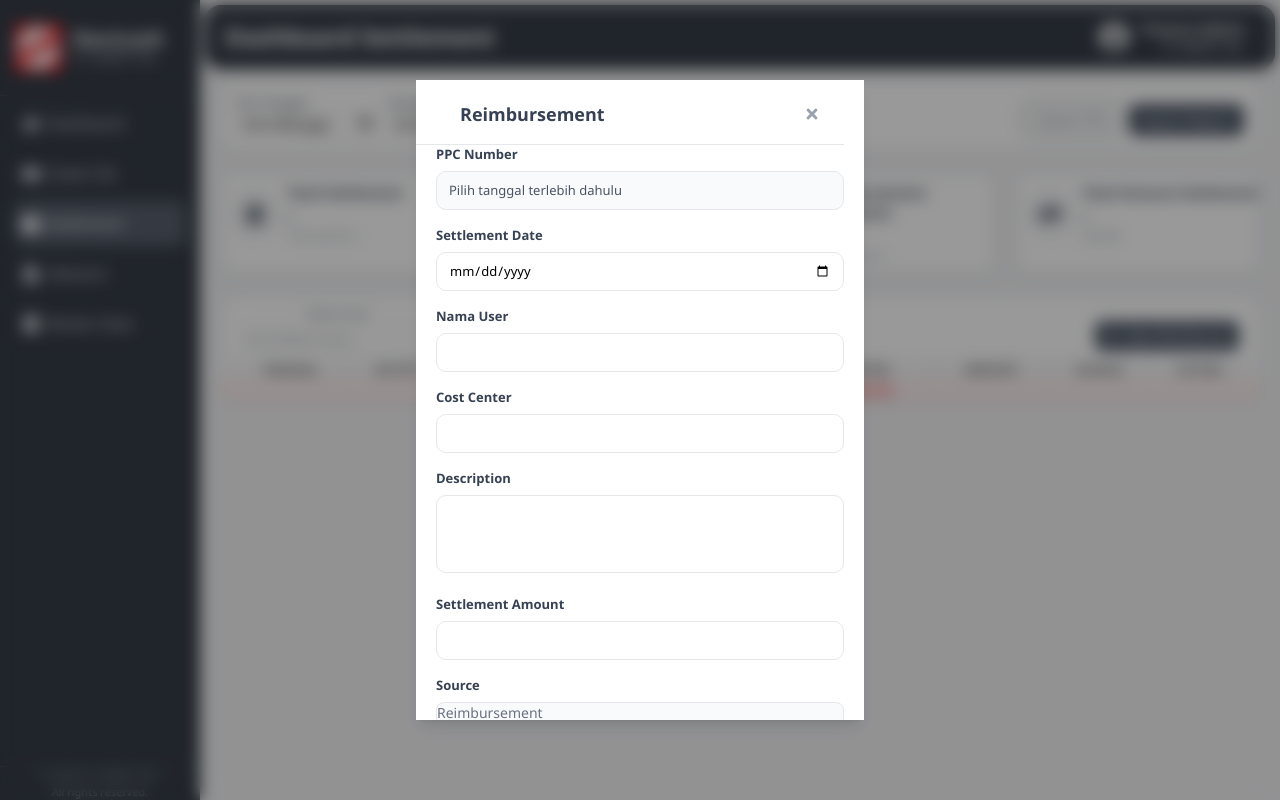
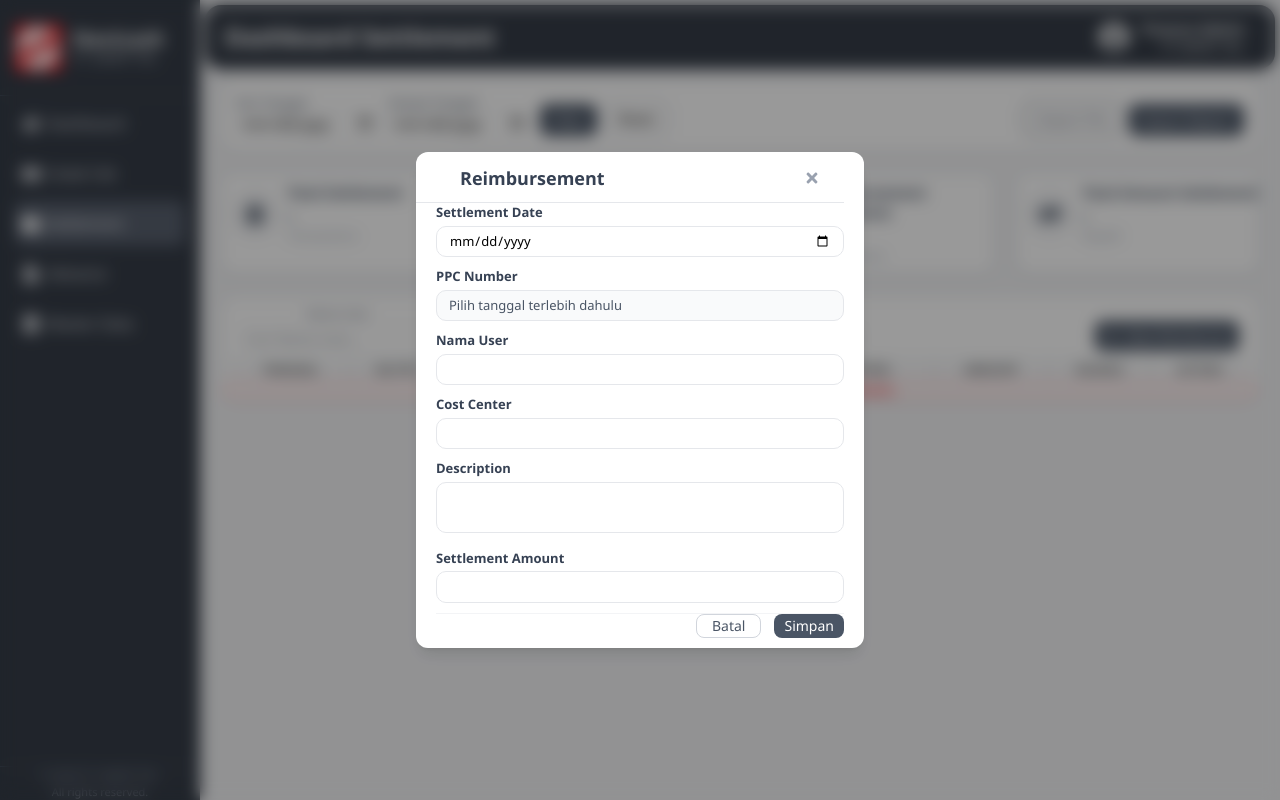
Before and after one commit to Nuril-Amada/Smart, a React (Vite) app: page /Settlement in a window 1280 px wide. Both pictures are taken after a click on the button "New Reimburse". Built offline with nearby package versions, Linux system fonts and the light colour scheme.

Commit message:
Update Tampilan

```diff
--- a/src/components/settlement/Table.jsx
+++ b/src/components/settlement/Table.jsx
@@ -161,6 +161,7 @@ export default function Table({ startDate, endDate, refreshKey }) {
   const [filterUser, setFilterUser] = useState("");
   const [filterCostCenter, setFilterCostCenter] =
     useState("");
+  const [filterStatus, setFilterStatus] = useState("All Status");
 
   const userInputRef = useRef(null);
   const ccInputRef = useRef(null);
@@ -218,8 +219,8 @@ export default function Table({ startDate, endDate, refreshKey }) {
         settlement_amount:
           Number(item.settlement_amount),
         source:
-          item.source === "ADVANCE"
-            ? "Advance"
+          item.source === "ADVANCE" || item.source === "SETTLEMENT" || item.source === "Settlement" || item.source === "Advance"
+            ? "Settlement"
             : "Reimbursement",
         is_checked:
           item.is_checked,
@@ -449,8 +450,14 @@ export default function Table({ startDate, endDate, refreshKey }) {
           <AutocompleteInput
             containerRef={userInputRef}
             value={filterUser}
-            onChange={setFilterUser}
-            onSelect={setFilterUser}
+            onChange={(val) => {
+              setFilterUser(val);
+              setPage(1);
+            }}
+            onSelect={(val) => {
+              setFilterUser(val);
+              setPage(1);
+            }}
             suggestions={userSuggestions}
             placeholder="Cari Nama User..."
             wrapperStyle={{ marginLeft: "20px" }}
@@ -468,13 +475,38 @@ export default function Table({ startDate, endDate, refreshKey }) {
           <AutocompleteInput
             containerRef={ccInputRef}
             value={filterCostCenter}
-            onChange={setFilterCostCenter}
-            onSelect={setFilterCostCenter}
+            onChange={(val) => {
+              setFilterCostCenter(val);
+              setPage(1);
+            }}
+            onSelect={(val) => {
+              setFilterCostCenter(val);
+              setPage(1);
+            }}
             suggestions={costCenterSuggestions}
             placeholder="Cari Cost Center..."
             inputStyle={{ marginBottom: "10px", padding: "1px 5px" }}
           />
 
+        </div>
+
+        <div className="flex flex-col gap-1">
+          <label className="text-xs font-medium text-gray-500 text-center">
+            Source
+          </label>
+          <select
+            value={filterStatus}
+            onChange={(e) => {
+              setFilterStatus(e.target.value);
+              setPage(1);
+            }}
+            className="border border-gray-200 rounded-lg text-sm px-3 py-2 text-gray-700 min-w-[160px] focus:outline-none focus:ring-2 focus:ring-gray-200"
+            style={{ marginBottom: "10px", padding: "1px 5px" }}
+          >
+            <option>All Source</option>
+            <option>Reimbursement</option>
+            <option>Settlement</option>
+          </select>
         </div>
 
         <div className="flex-1" />
@@ -495,17 +527,17 @@ export default function Table({ startDate, endDate, refreshKey }) {
 
       {/* ================= TABLE ================= */}
       <div className="overflow-x-auto" style={{ marginLeft: "10px", marginRight: "10px" }}>
-        <table className="w-full text-sm border border-gray-300 text-center">
+        <table className="w-full text-sm border border-gray-300 text-left">
           <thead>
-            <tr className="text-xs uppercase tracking-wide bg-gray-50">
-              <th className="p-3 font-medium border border-gray-300 text-center">Tanggal</th>
-              <th className="p-3 font-medium border border-gray-300 text-center">No PPC</th>
-              <th className="p-3 font-medium border border-gray-300 text-center">Nama User</th>
-              <th className="p-3 font-medium border border-gray-300 text-center">Cost Center</th>
-              <th className="p-3 font-medium border border-gray-300 text-center">Description</th>
-              <th className="p-3 font-medium border border-gray-300 text-center">Amount</th>
-              <th className="p-3 font-medium border border-gray-300 text-center">Source</th>
-              <th className="p-3 font-medium border border-gray-300 text-center">Action</th>
+            <tr className="text-xs uppercase tracking-wide bg-gray-50 text-center">
+              <th className="p-3 font-medium border border-gray-300">Tanggal</th>
+              <th className="p-3 font-medium border border-gray-300">No PPC</th>
+              <th className="p-3 font-medium border border-gray-300">Nama User</th>
+              <th className="p-3 font-medium border border-gray-300">Cost Center</th>
+              <th className="p-3 font-medium border border-gray-300">Description</th>
+              <th className="p-3 font-medium border border-gray-300">Amount</th>
+              <th className="p-3 font-medium border border-gray-300">Source</th>
+              <th className="p-3 font-medium border border-gray-300">Action</th>
             </tr>
           </thead>
 
@@ -634,12 +666,12 @@ export default function Table({ startDate, endDate, refreshKey }) {
       {
         manualInputOpen && (
           <div className="fixed inset-0 z-50 flex items-center justify-center bg-black/40 backdrop-blur-sm p-4">
-            <div className="bg-white rounded-none shadow-lg w-full max-w-md max-h-[80vh] overflow-y-auto">
+            <div className="bg-white rounded-xl shadow-lg w-full max-w-md max-h-[85vh] overflow-y-auto">
 
               {/* Header */}
               <div
                 className="flex items-center justify-between border-b border-gray-200"
-                style={{ padding: "20px 24px 16px", marginRight: "20px" }}
+                style={{ padding: "12px 24px 10px", marginRight: "20px" }}
               >
                 <h3
                   className="text-lg font-semibold text-gray-700"
@@ -660,7 +692,7 @@ export default function Table({ startDate, endDate, refreshKey }) {
               {/* Form */}
               <form
                 onSubmit={handleManualSubmit}
-                className="px-6 py-5 flex flex-col gap-4"
+                className="px-6 py-3 flex flex-col gap-2.5"
                 style={{
                   marginRight: "20px",
                   marginLeft: "20px",
@@ -668,7 +700,22 @@ export default function Table({ startDate, endDate, refreshKey }) {
                 }}
               >
                 <div>
-                  <label className="block text-[13px] font-semibold text-gray-700" style={{ marginBottom: "6px" }}>
+                  <label className="block text-[13px] font-semibold text-gray-700" style={{ marginBottom: "3px" }}>
+                    Settlement Date
+                  </label>
+
+                  <input
+                    type="date"
+                    name="settlement_date"
+                    value={manualForm.settlement_date}
+                    onChange={handleManualChange}
+                    required
+                    className="w-full border border-gray-200 rounded-[10px] text-[13px] focus:ring-2 focus:ring-blue-600 outline-none" style={{ padding: "5px 12px", borderWidth: "1.5px" }}
+                  />
+                </div>
+
+                <div>
+                  <label className="block text-[13px] font-semibold text-gray-700" style={{ marginBottom: "3px" }}>
                     PPC Number
                   </label>
                   <input
@@ -678,28 +725,12 @@ export default function Table({ startDate, endDate, refreshKey }) {
                       "Pilih tanggal terlebih dahulu"
                     }
                     readOnly
-                    className="w-full border border-gray-200 rounded-[10px] text-[13px] bg-gray-50 text-gray-600" style={{ padding: "9px 12px", borderWidth: "1.5px" }}
+                    className="w-full border border-gray-200 rounded-[10px] text-[13px] bg-gray-50 text-gray-600" style={{ padding: "5px 12px", borderWidth: "1.5px" }}
                   />
                 </div>
 
                 <div>
-                  <label className="block text-[13px] font-semibold text-gray-700" style={{ marginBottom: "6px" }}>
-                    Settlement Date
-                  </label>
-
-                  <input
-                    type="date"
-                    name="settlement_date"
-                    value={manualForm.settlement_date}
-                    onChange={handleManualChange}
-                    required
-                    className="w-full border border-gray-200 rounded-[10px] text-[13px] focus:ring-2 focus:ring-blue-600 outline-none" style={{ padding: "9px 12px", borderWidth: "1.5px" }}
-                  />
-                </div>
-
-
-                <div>
-                  <label className="block text-[13px] font-semibold text-gray-700" style={{ marginBottom: "6px" }}>
+                  <label className="block text-[13px] font-semibold text-gray-700" style={{ marginBottom: "3px" }}>
                     Nama User
                   </label>
 
@@ -709,12 +740,12 @@ export default function Table({ startDate, endDate, refreshKey }) {
                     value={manualForm.employee_name || ""}
                     onChange={handleManualChange}
                     required
-                    className="w-full border border-gray-200 rounded-[10px] text-[13px] focus:ring-2 focus:ring-blue-600 outline-none" style={{ padding: "9px 12px", borderWidth: "1.5px" }}
+                    className="w-full border border-gray-200 rounded-[10px] text-[13px] focus:ring-2 focus:ring-blue-600 outline-none" style={{ padding: "5px 12px", borderWidth: "1.5px" }}
                   />
                 </div>
 
                 <div>
-                  <label className="block text-[13px] font-semibold text-gray-700" style={{ marginBottom: "6px" }}>
+                  <label className="block text-[13px] font-semibold text-gray-700" style={{ marginBottom: "3px" }}>
                     Cost Center
                   </label>
 
@@ -724,27 +755,27 @@ export default function Table({ startDate, endDate, refreshKey }) {
                     value={manualForm.cost_center}
                     onChange={handleManualChange}
                     required
-                    className="w-full border border-gray-200 rounded-[10px] text-[13px] focus:ring-2 focus:ring-blue-600 outline-none" style={{ padding: "9px 12px", borderWidth: "1.5px" }}
+                    className="w-full border border-gray-200 rounded-[10px] text-[13px] focus:ring-2 focus:ring-blue-600 outline-none" style={{ padding: "5px 12px", borderWidth: "1.5px" }}
                   />
                 </div>
 
                 <div>
-                  <label className="block text-[13px] font-semibold text-gray-700" style={{ marginBottom: "6px" }}>
+                  <label className="block text-[13px] font-semibold text-gray-700" style={{ marginBottom: "3px" }}>
                     Description
                   </label>
 
                   <textarea
-                    rows={3}
+                    rows={2}
                     name="description"
                     value={manualForm.description}
                     onChange={handleManualChange}
                     required
-                    className="w-full border border-gray-200 rounded-[10px] text-[13px] focus:ring-2 focus:ring-blue-600 outline-none resize-none" style={{ padding: "9px 12px", borderWidth: "1.5px" }}
+                    className="w-full border border-gray-200 rounded-[10px] text-[13px] focus:ring-2 focus:ring-blue-600 outline-none resize-none" style={{ padding: "5px 12px", borderWidth: "1.5px" }}
                   />
                 </div>
 
                 <div>
-                  <label className="block text-[13px] font-semibold text-gray-700" style={{ marginBottom: "6px" }}>
+                  <label className="block text-[13px] font-semibold text-gray-700" style={{ marginBottom: "3px" }}>
                     Settlement Amount
                   </label>
 
@@ -755,21 +786,8 @@ export default function Table({ startDate, endDate, refreshKey }) {
                     value={manualForm.settlement_amount}
                     onChange={handleManualChange}
                     required
-                    className="w-full border border-gray-200 rounded-[10px] text-[13px] focus:ring-2 focus:ring-blue-600 outline-none" style={{ padding: "9px 12px", borderWidth: "1.5px" }}
+                    className="w-full border border-gray-200 rounded-[10px] text-[13px] focus:ring-2 focus:ring-blue-600 outline-none" style={{ padding: "5px 12px", borderWidth: "1.5px" }}
                   />
-                </div>
-
-                <div>
-                  <label className="block text-[13px] font-semibold text-gray-700" style={{ marginBottom: "6px" }}>
-                    Source
-                  </label>
-
-                  <div className="w-full border border-gray-200 bg-gray-50 rounded-lg px-3 py-2 text-sm text-gray-500">
-                    Reimbursement
-                    <span className="block text-xs text-gray-400 mt-0.5">
-                      Manual input hanya untuk data Reimbursement.
-                    </span>
-                  </div>
                 </div>
 
                 {manualError && (
@@ -778,7 +796,7 @@ export default function Table({ startDate, endDate, refreshKey }) {
                   </div>
                 )}
 
-                <div className="flex justify-end gap-2 mt-2 pt-4 border-t border-gray-100">
+                <div className="flex justify-end gap-2 mt-1 pt-3 border-t border-gray-100">
                   <button
                     type="button"
                     onClick={handleManualClose}
```
